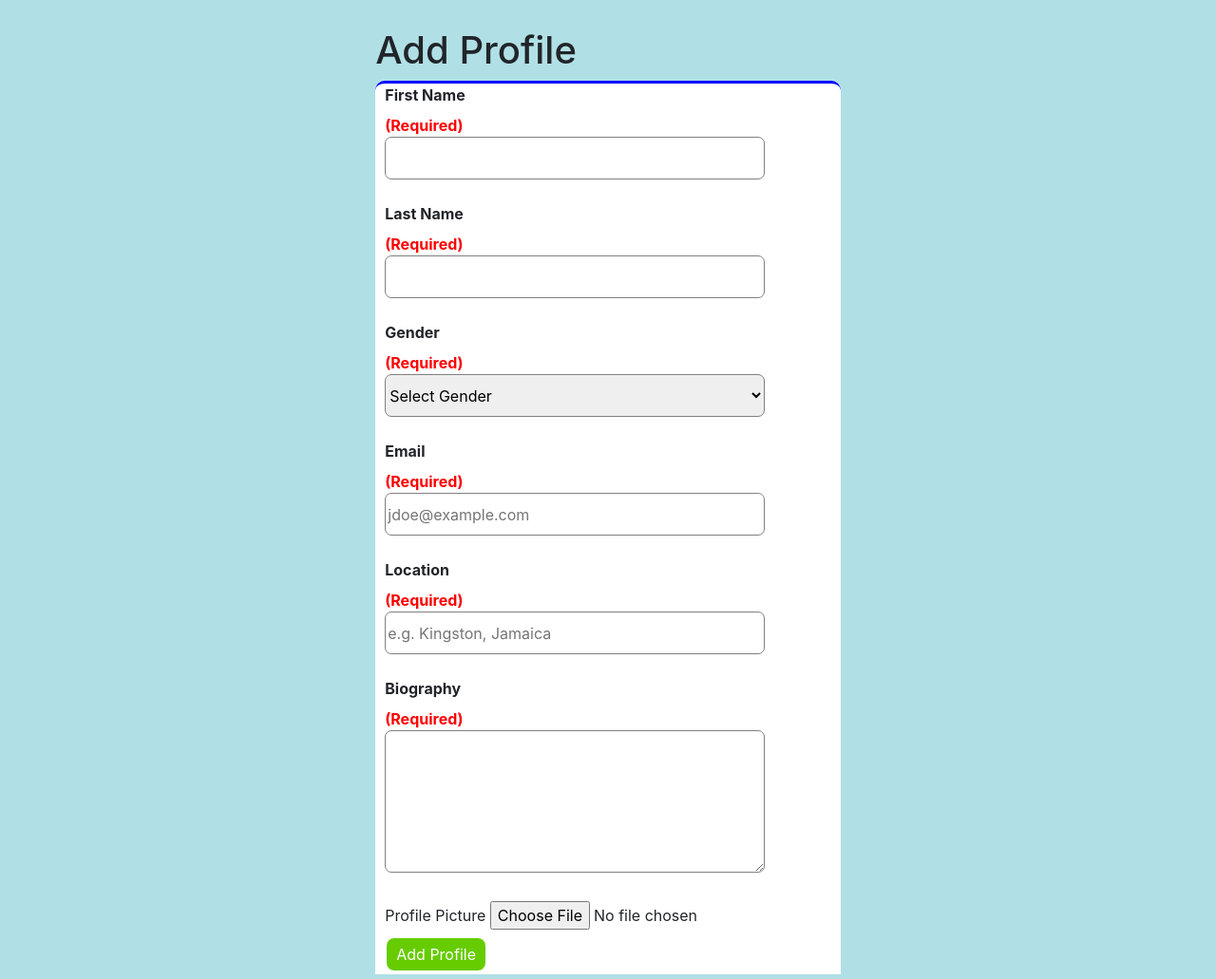
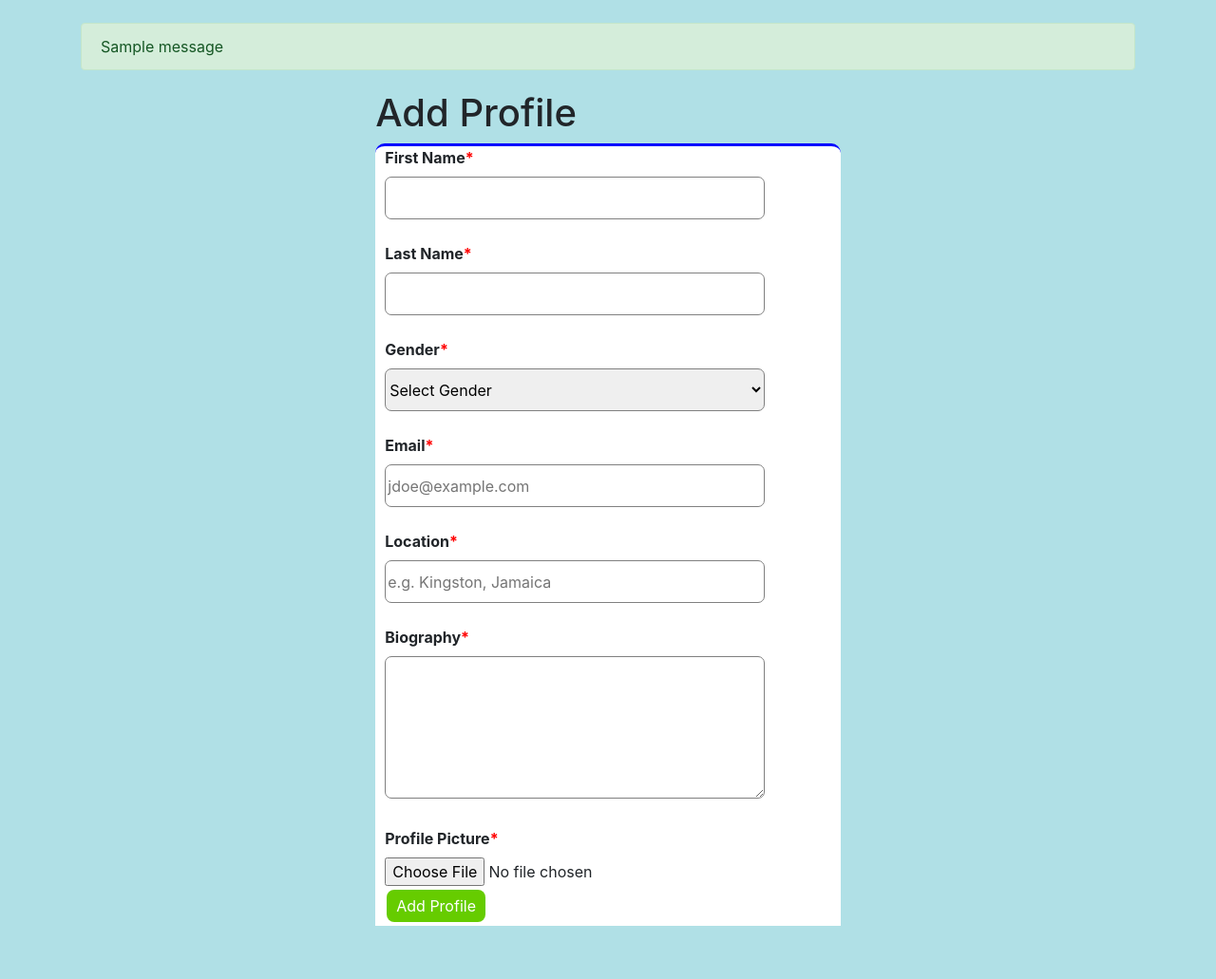
Before and after one commit to Tasheka/info3180-Project1, a Flask app: page /profile in a window 1280 px wide. Shown: the part 56-1087 px from the top of the page at 95% size. After the commit the page ends 1031 px from the top, so only its background shows below. Run offline with Flask 2, Linux system fonts and the light colour scheme; one stand-in notice (Sample message) is shown; a map, chart or similar area stays blank; parts of the project's set-up code (start-up, migrations or seed data) failed here and were passed over; some libraries are stand-ins or nearby versions.

Commit message:
checkpoint

```diff
--- a/app/models.py
+++ b/app/models.py
@@ -3,7 +3,7 @@ from . import db
 
 class User(db.Model):
     id = db.Column(db.Integer, primary_key=True)
-    firsName = db.Column(db.String(80))
+    firstName = db.Column(db.String(80))
     lastName = db.Column(db.String(80))
     gender = db.Column(db.String(10))
     email = db.Column(db.String(120), unique=True)
--- a/app/static/css/page.css
+++ b/app/static/css/page.css
@@ -52,6 +52,8 @@ hr{
 
 #required{
     color:red;
+    display:inline-block;
+
 }
 
 .enterFieldBio{
@@ -60,3 +62,8 @@ hr{
     width:400px;
     height:150px;
 }
+
+#fieldName{
+    display:inline-block;
+
+}
--- a/app/templates/Add Profile.html
+++ b/app/templates/Add Profile.html
@@ -9,41 +9,41 @@
     <div class="line-up">
     <div id = "Title"><h1>Add Profile</h1></div>
 
-    <form method = 'POST' action= "{{url_for('add_profile')}}" >
+    <form method = 'POST' action= "{{url_for('add_profile')}}" enctype="multipart/form-data" >
         {{ form.csrf_token }}
     <div class="form-container border-style">
-        <b><div id = "fieldName">{{ form.firstName.label}}</div><div id = "required"> (Required)</div></b>
+        <b><div id = "fieldName">{{ form.firstName.label}}</div><div id = "required"> *</div></b>
         <div>{{form.firstName (class = "enterField") }}</div>
 
         <br>
 
-        <b><div id = "fieldName">{{ form.lastName.label }}</div><div id = "required"> (Required)</div></b>
+        <b><div id = "fieldName">{{ form.lastName.label }}</div><div id = "required">*</div></b>
         <div>{{form.lastName (class = "enterField") }}</div>
 
         <br>
 
-        <b><div id = "fieldName">{{ form.gender.label }}</div><div id = "required"> (Required)</div></b>
+        <b><div id = "fieldName">{{ form.gender.label }}</div><div id = "required"> *</div></b>
         <div>{{form.gender (class = "enterField",placeholder="Select Gender" )}}</div>
 
         <br>
 
-        <b><div id = "fieldName">{{ form.email.label }}</div><div id = "required"> (Required)</div></b>
+        <b><div id = "fieldName">{{ form.email.label }}</div><div id = "required">*</div></b>
         <div>{{form.email (class = "enterField", placeholder="jdoe@example.com") }}</div>
 
         <br>
 
-        <b><div id = "fieldName">{{ form.location.label }}</div><div id = "required"> (Required)</div></b>
+        <b><div id = "fieldName">{{ form.location.label }}</div><div id = "required">*</div></b>
         <div>{{form.location (class = "enterField",placeholder="e.g. Kingston, Jamaica")}}</div>
 
         <br>
 
-        <b><div id = "fieldName">{{ form.biography.label }}</div><div id = "required"> (Required)</div></b>
+        <b><div id = "fieldName">{{ form.biography.label }}</div><div id = "required">*</div></b>
         <div>{{form.biography (class="enterFieldBio") }}</div>
 
         <br>
 
-        {{ form.profilePhoto.label}}
-        {{ form.profilePhoto }}
+        <b><div id = "fieldName"> {{ form.profilePhoto.label}} </div><div id = "required"> *</div></b>
+        <div>{{ form.profilePhoto }} </div>
 
         <button type = "Submit" class="Go" >Add Profile</button>
     </form>
--- a/app/templates/base.html
+++ b/app/templates/base.html
@@ -25,6 +25,7 @@
     </header>
     <main>
         <div class="container">
+            {% include "flash_messages.html" %}
             {% block main %}{% endblock %}
         </div>
     </main>
--- /dev/null
+++ b/app/templates/flash_messages.html
@@ -0,0 +1,7 @@
+{% with messages = get_flashed_messages(with_categories=true) %}
+  {% if messages %}
+    {% for category, message in messages %}
+      <div class="alert alert-{{ category }}">{{ message }}</div>
+    {% endfor %}
+  {% endif %}
+{% endwith %}
--- a/app/views.py
+++ b/app/views.py
@@ -44,7 +44,7 @@ def add_profile():
             except Exception as e:
                 db.session.rollback()
                 flash("Internal Error", "danger")
-                return render_template("create_new_profile.html", form = form)
+                return render_template("Add Profile.html", form = form)
 
         errors = form_errors(form)
         flash(''.join(error+" " for error in errors), "danger")
@@ -57,7 +57,7 @@ def view_profiles():
     profiles = []
 
     for user in users:
-        profiles.append({"pro_pic": user.photo, "f_name":user.firstname, "l_name": user.lastname, "gender": user.gender, "location":user.location, "id":user.id})
+        profiles.append({"pro_pic": user.photo, "f_name":user.firstName, "l_name": user.lastName, "gender": user.gender, "email": user.email,  "location":user.location, "biography": user.biography, "photo": user.photo, "created": user.created})
 
     return render_template("view_profiles.html", profile = profiles)
 
```
Also changed, not shown: app/__init__.py (+1 -14 lines), migrations/versions/1055d17033ab_.py (added, +30 -0 lines), app/static/photos/download.jpg (added).
